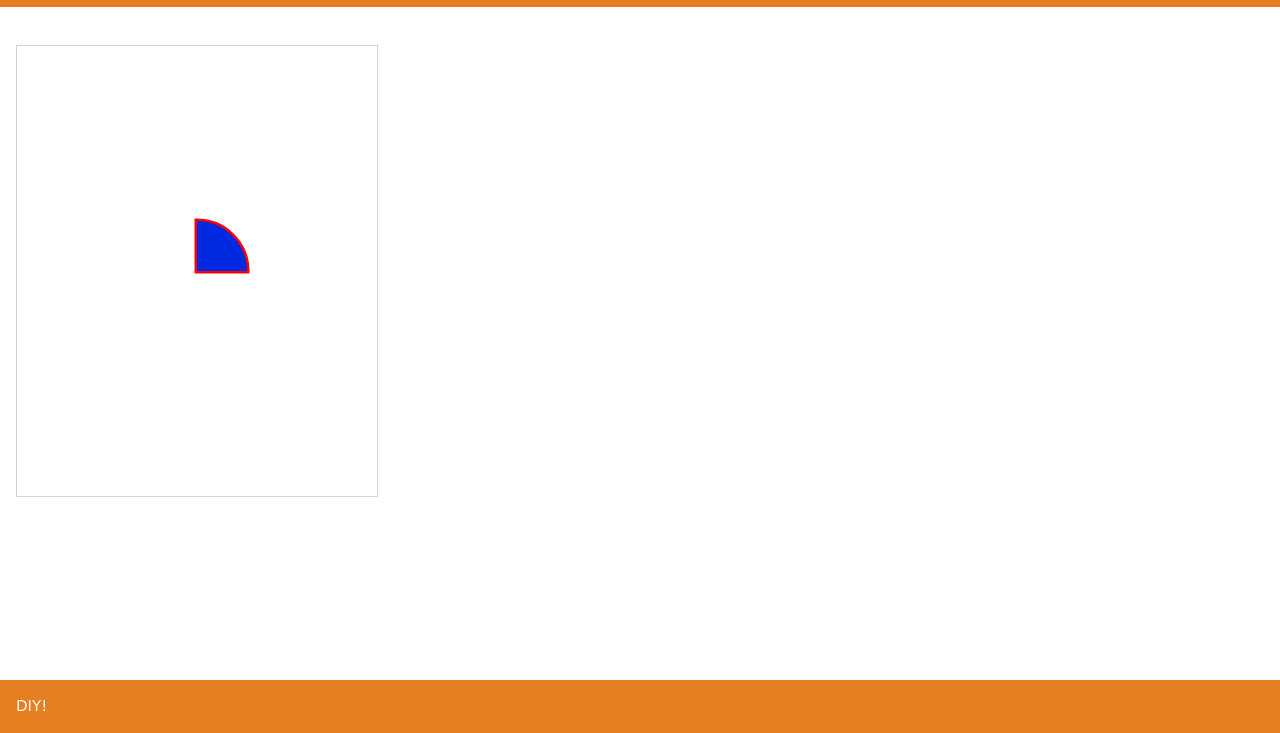
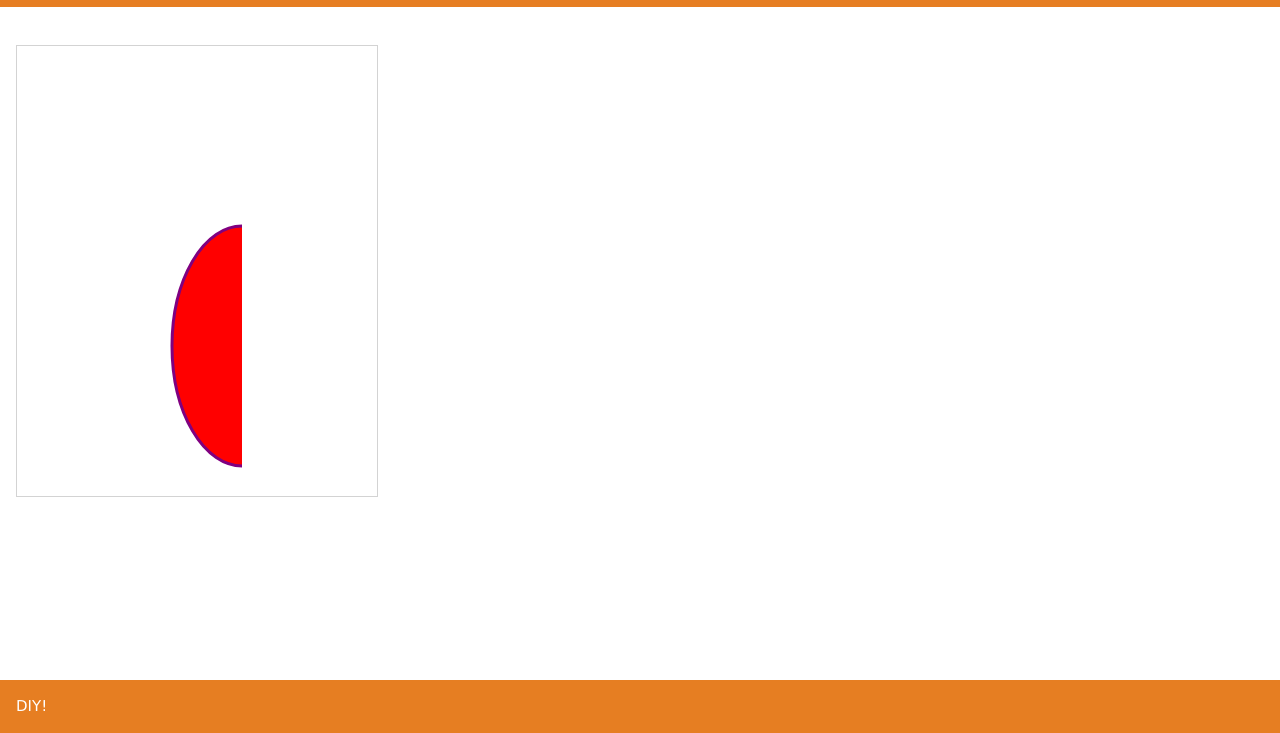
Before and after one commit to StudentAccount-123/Freestyle-Canvas, a plain HTML site: page index.html in a window 1280 px wide. Shown: the part 67-800 px from the top of the page. Drawn offline with Linux system fonts and the light colour scheme.

Commit message:
Completed SG#3.5a videos

```diff
--- a/index.html
+++ b/index.html
@@ -123,7 +123,7 @@ context.lineWidth = 15
 context.strokeStyle = "#0029e2" // dark blue
 context.strokeRect(150, 120, 300, 25)
 */
-
+/*
 context.strokeStyle = "red";
 context.lineWidth = 5;
 context.fillStyle = "#0029e2"; //dark blue filled in color
@@ -133,7 +133,28 @@ context.arc(180, 225, 50, 18/12 * Math.PI, 24/12 * Math.PI);
 context.closePath();
 context.stroke();
 context.fill();
+*/
+/*
+// drawing a right triangle
+context.strokeStyle = "green" //color of the outline
+context.lineWidth = 7 // thickness of the outline
+context.fillStyle = "lightblue" // color of the interior
+context.beginPath();
+context.moveTo(50,50);
+context.lineTo(50,200);
+context.lineTo(150,200);
+context.closePath();
+context.fill();
+context.stroke();
+*/
 
+context.strokeStyle = "purple"; // color of the outline
+context.lineWidth = 3; // thickness of the outline
+context.fillStyle = "red"; // color of the interior
+context.beginPath();
+context.ellipse(225, 300, 120, 70, 6/12 * Math.PI, 0, 12/12 *Math.PI);
+context.fill();
+context.stroke();
 
 
     </script>
```
